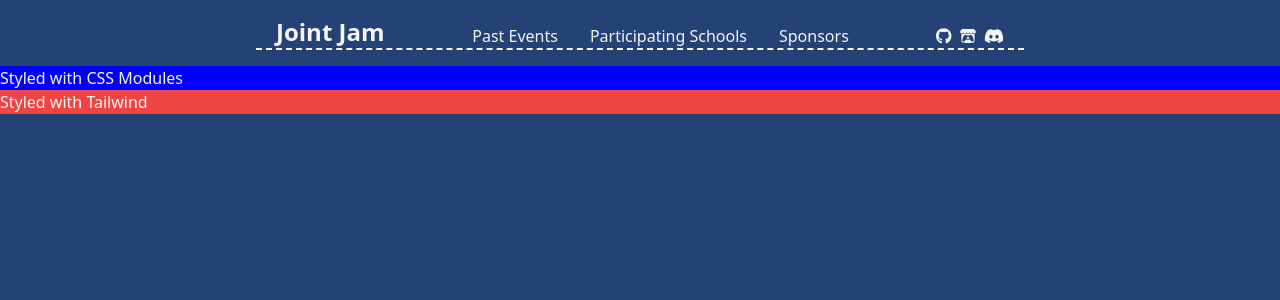
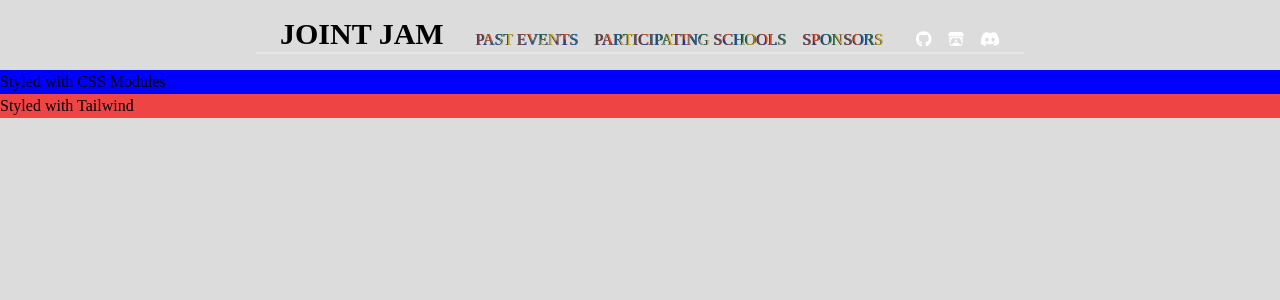
Before and after one commit to Joint-Jam/joint-jam.github.io, a React (Vite) app: page / in a window 1280 px wide. Shown: the top 300 px of the page. Built offline with nearby package versions, Linux system fonts and the light colour scheme; what tailwindcss-debug-screens would draw is missing.

Commit message:
adds WIP styling

```diff
--- a/src/components/NavBar.tsx
+++ b/src/components/NavBar.tsx
@@ -4,12 +4,12 @@ import { PageUrls } from "@website/data/PageUrls.ts";
 import clsx from "clsx";
 import { Link } from "react-router-dom";
 
-const NavItem = ({children, to, className = ""}: {children: React.ReactNode, to: string, className?: string}) => {
+const NavItem = ({ children, to, className = "" }: {children: React.ReactNode; to: string; className?: string}) => {
   return (
     <Link to={to} className={clsx(
       "whitespace-no-wrap",
-      "mx-2 sm:mx-4 max-sm:my-2",
-      className
+      "mx-2 sm:mx-2 max-sm:my-2",
+      className,
     )}>
       {children}
     </Link>
@@ -23,17 +23,17 @@ export const NavBar = () => {
         "flex flex-col items-center justify-between sm:flex-row sm:items-end",
         "max-w-screen-md",
         "mx-auto my-4 px-4",
-        "border-b-2 border-dashed border-accent",
+        "border-b-2 border-solid border-accent",
       )}>
-        <div className={"[&>*]:mx-1 flex-none"}>
-          <NavItem to={PageUrls.home()} className={"text-2xl font-bold"}>Joint Jam</NavItem>
+        <div className={"flex-none"}>
+          <NavItem to={PageUrls.home()} className={"text-3xl font-bold"}>JOINT JAM</NavItem>
         </div>
-        <div className={"flex text-center"}>
-          <NavItem to={PageUrls.home()}>Past Events</NavItem>
-          <NavItem to={PageUrls.home()}>Participating Schools</NavItem>
-          <NavItem to={PageUrls.home()}>Sponsors</NavItem>
+        <div className={"flex text-center color-text-shadow"}>
+          <NavItem className="color-text" to={PageUrls.home()}>PAST EVENTS</NavItem>
+          <NavItem className="color-text" to={PageUrls.home()}>PARTICIPATING SCHOOLS</NavItem>
+          <NavItem className="color-text" to={PageUrls.home()}>SPONSORS</NavItem>
         </div>
-        <div className={"[&>*]:mx-1 flex-none"}>
+        <div className={"flex-none color-text"}>
           <NavItem to={"https://github.com/joint-jam"}><FontAwesomeIcon icon={faGithub}/></NavItem>
           <NavItem to={PageUrls.home()}><FontAwesomeIcon icon={faItchIo}/></NavItem>
           <NavItem to={PageUrls.home()}><FontAwesomeIcon icon={faDiscord}/></NavItem>
--- a/src/styles/globals.css
+++ b/src/styles/globals.css
@@ -3,5 +3,21 @@
 @tailwind utilities;
 
 body {
-    @apply bg-background text-accent;
+    @apply bg-background text-text;
+    font-family: "chopin";
 }
+
+
+.color-text {
+    background: url(/colors.png) repeat;
+    background-size: 40px;
+    color: #fff;
+    -webkit-text-fill-color: transparent;
+    -webkit-background-clip: text;
+    -moz-background-clip:text;
+    background-clip:text;
+}
+
+.color-text-shadow {
+    filter: drop-shadow(-0.5px 0.5px 0px rgba(0, 0, 0, 0.75));
+}
--- a/src/styles/globals.css.d.ts
+++ b/src/styles/globals.css.d.ts
@@ -1 +1,5 @@
-export {};
+declare const styles: {
+  readonly "color-text": string;
+  readonly "color-text-shadow": string;
+};
+export = styles;
--- a/tailwind.config.js
+++ b/tailwind.config.js
@@ -1,6 +1,6 @@
 import tailwindScrollbar from "tailwind-scrollbar";
+import tailwindDebugScreens from "tailwindcss-debug-screens";
 import defaultTheme from "tailwindcss/defaultTheme";
-import tailwindDebugScreens from "tailwindcss-debug-screens";
 
 /**
  * @type {import("tailwindcss").Config}
@@ -21,11 +21,11 @@ export default {
       },
       colors: {
         'background': {
-          DEFAULT: '#254276',
-          'light': '#41547b',
-          'dark': '#0b2351',
+          DEFAULT: '#dcdcdc',
+          'light': '#FFFFFF',
+          'dark': '#FFFFFF',
         },
-        'accent': '#f5f5f5',
+        'text': '#000000',
       },
     },
   },
```
Also changed, not shown: public/Chopin-Light.ttf (added), public/colors.png (added).
